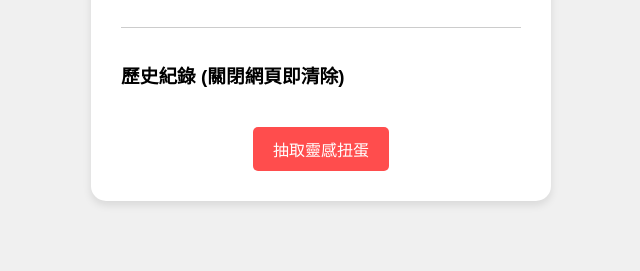
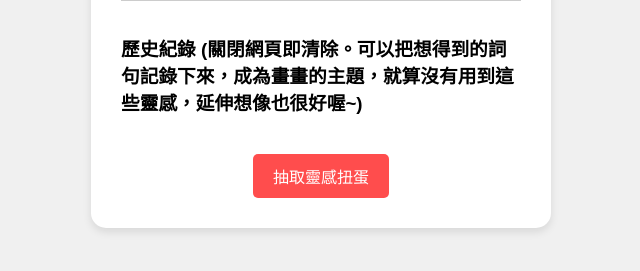
Before and after one commit to cresmyna-gif/drawing-inspiration-gacha, a plain HTML site: page index.html in a window 1280 px wide. Shown: the part 395-666 px from the top of the page, without its empty margins (319-959 px from the left). Drawn offline with Linux system fonts and the light colour scheme.

Commit message:
Add files via upload

```diff
--- a/index.html
+++ b/index.html
@@ -17,7 +17,7 @@
 
         <!-- 歷史紀錄標題與清單 -->
         <div class="history-container">
-            <h3>歷史紀錄 (關閉網頁即清除)</h3>
+            <h3>歷史紀錄 (關閉網頁即清除。可以把想得到的詞句記錄下來，成為畫畫的主題，就算沒有用到這些靈感，延伸想像也很好喔~)</h3>
             <ul id="historyList">
                 <!-- 歷史紀錄將由 JavaScript 動態加入這裡 -->
             </ul>
```
